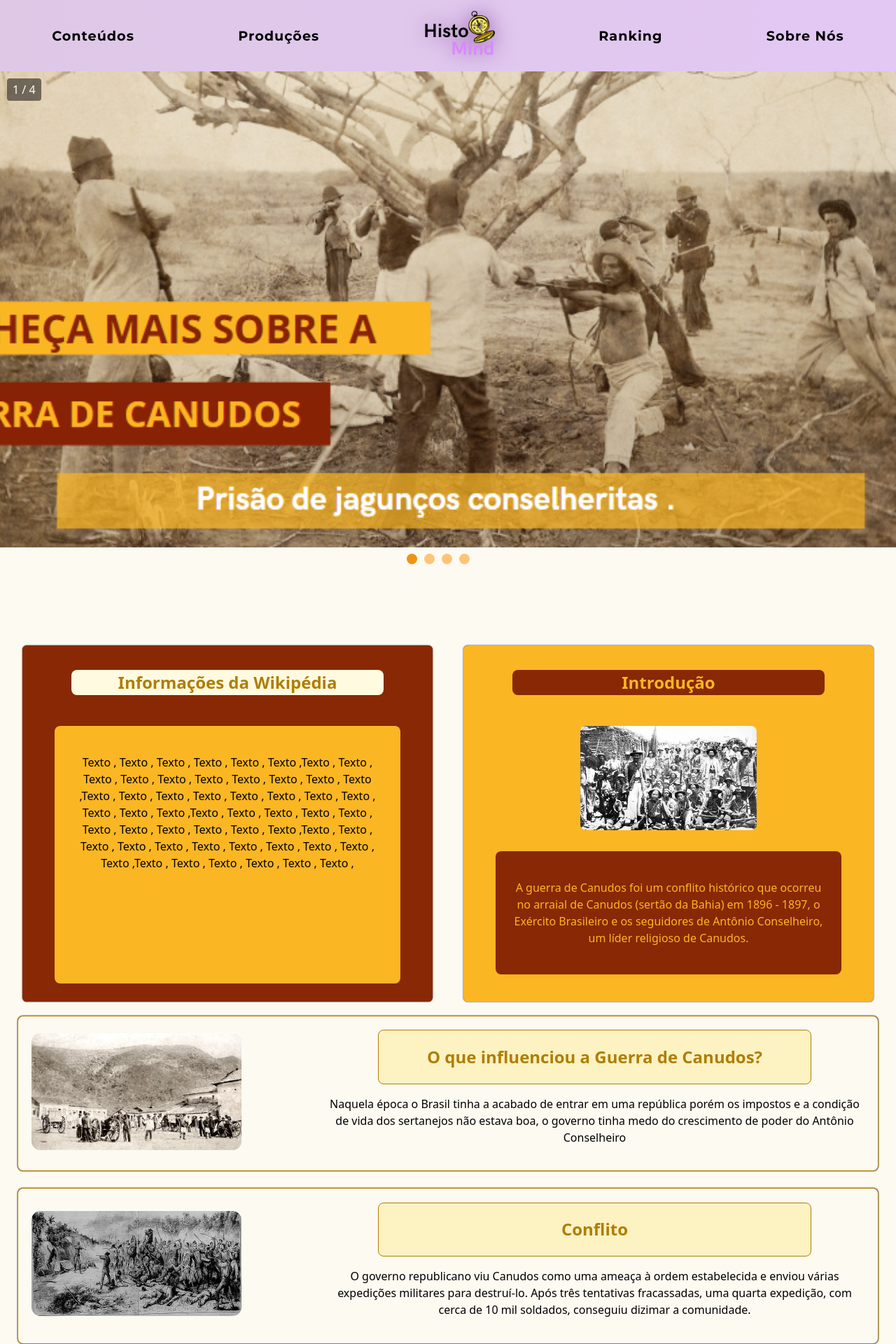
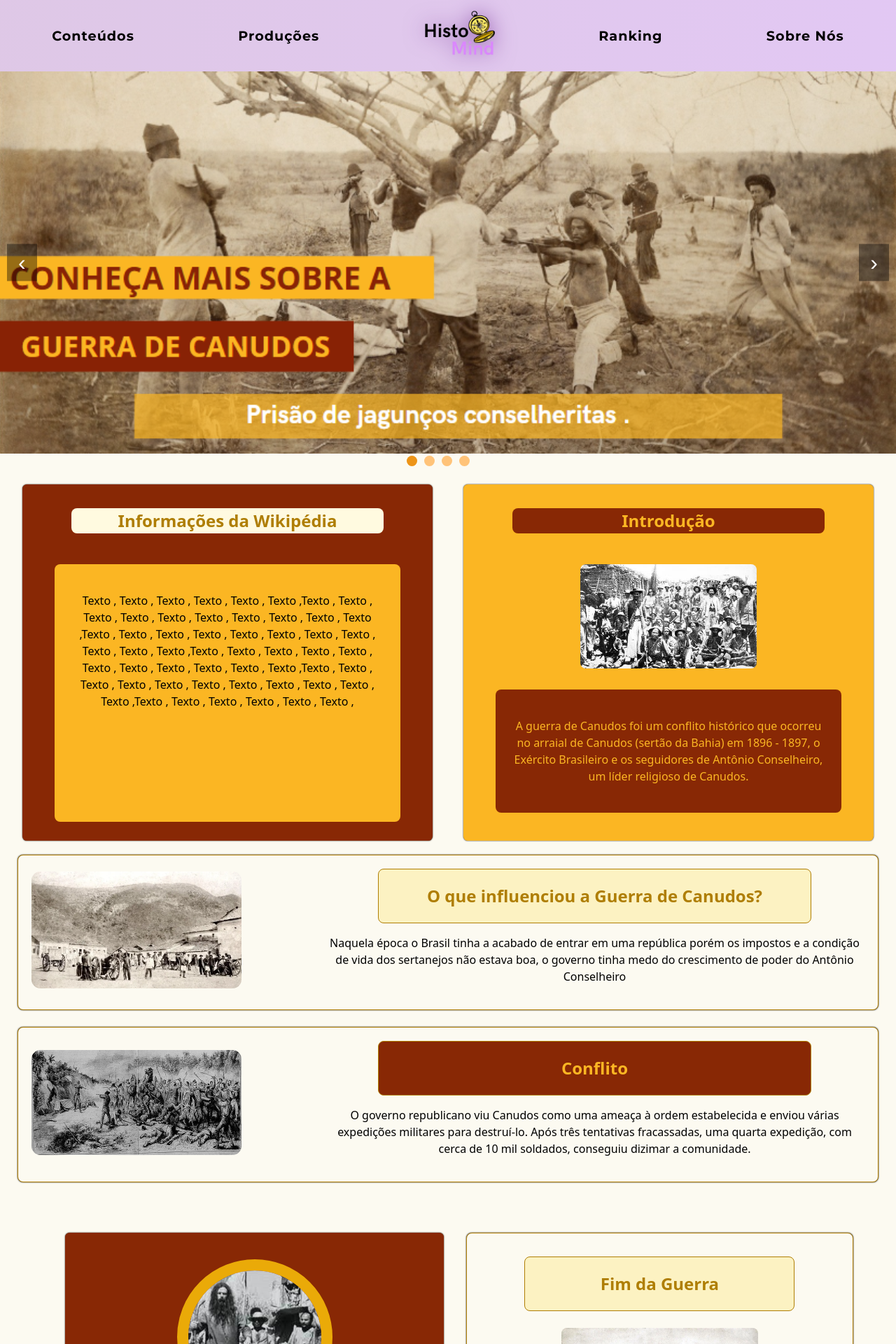
Before and after one commit to vitorcecato-sesi/projeto-historia, a React (Vite) app: page /Guerra-Canudos in a window 1280 px wide. Shown: the top 1920 px of the page at 70% size. Built offline with nearby package versions, Linux system fonts and the light colour scheme.

Commit message:
Feito a pagina da Guerra de Canudos ( sem Wikipédia)

```diff
--- a/src/pages/GuerraCanudos.jsx
+++ b/src/pages/GuerraCanudos.jsx
@@ -19,14 +19,28 @@ export default function GuerraCanudos() {
   return (
     <>
      <div className="Bloco-Carrossel">
-        <div className="Numeros">
-          {index + 1} / {imagens.length}
-        </div>
+
+  <div className="Carrossel-Container">
+    <button
+      className="Botao-Carrossel Esquerda"
+      onClick={() => setIndex((prev) => (prev === 0 ? imagens.length - 1 : prev - 1))}
+    >
+      ‹
+    </button>
+
     <img
       src={imagens[index]}
       alt={`Slide ${index + 1}`}
-          style={{ width: "100%", height: "85%", objectFit: "cover" }}
+      className="Imagem-Carrossel"
     />
+
+    <button
+      className="Botao-Carrossel Direita"
+      onClick={() => setIndex((prev) => (prev === imagens.length - 1 ? 0 : prev + 1))}
+    >
+      ›
+    </button>
+  </div>
 
   <div className="Bolinhas">
     {imagens.map((_, i) => (
@@ -116,7 +130,7 @@ export default function GuerraCanudos() {
           </div>
 
           <div className="Texto-OqInflu">
-            <div className="Titulo-OqIn">
+            <div className="Titulo-Con">
               <h2>Conflito</h2>
             </div>
             <p>
@@ -181,9 +195,11 @@ export default function GuerraCanudos() {
       <div className="cor">
         <div className="Juntos">
           <div className="Bloco-Video">
+            <center>
             <h2 className="Titulo-Video">
               Vídeo explicativo sobre a Guerra de Canudos
             </h2>
+            </center>
             <center>
               <iframe
                 width="540"
@@ -208,10 +224,11 @@ export default function GuerraCanudos() {
           </div>
 
           <div className="Bloco-Filme">
+            <center>
             <h2 className="Titulo-Video">
-              {" "}
               Filme explicativo sobre a Guerra de Canudos
             </h2>
+            </center>
             <center>
               <iframe
                 width="540"
--- a/src/pages/style/GuerraCanudos.css
+++ b/src/pages/style/GuerraCanudos.css
@@ -1,24 +1,45 @@
 body {
   background-color: #FCFAF1;
 }
-
-.Bloco-Carrossel {
+.Carrossel-Container {
   position: relative;
-  height: 100vh;
-  /* Altura total da viewport */
-
+  display: flex;
+  align-items: center;
+  justify-content: center;
+  height: 85%;
+  width: 100%;
 }
 
+.Imagem-Carrossel {
+  width: 100%;
+  height: 100%;
+  object-fit: cover;
+}
 
-.Numeros {
+.Botao-Carrossel {
   position: absolute;
-  top: 10px;
+  background-color: rgba(0, 0, 0, 0.4);
+  border: none;
+  color: white;
+  font-size: 2rem;
+  padding: 0.5rem 1rem;
+  cursor: pointer;
+  z-index: 2;
+  top: 50%;
+  transform: translateY(-50%);
+  transition: background-color 0.2s ease;
+}
+
+.Botao-Carrossel:hover {
+  background-color: rgba(0, 0, 0, 0.6);
+}
+
+.Botao-Carrossel.Esquerda {
   left: 10px;
-  color: white;
-  background-color: rgba(0, 0, 0, 0.5);
-  padding: 4px 8px;
-  border-radius: 4px;
-  z-index: 1;
+}
+
+.Botao-Carrossel.Direita {
+  right: 10px;
 }
 
 
@@ -278,3 +299,14 @@ iframe {
 .Api-Wikipedia:hover , .Bloco-Intro:hover , .Bloco-OqInflu:hover , .Conflito:hover , .Bloco-Anto:hover , .Bloco-Fim:hover , .Titulo-Video:hover , .Texto-Video:hover {
   box-shadow: 1px 1px 5px 1px #000000;
 }
+
+.Titulo-Con{
+  background-color: #882805;
+  color: #FBB623;
+  text-align: center;
+  width: 80%;
+  border-radius: 0.5em;
+  border: #AF7E04 solid 0.1em;
+  border-radius: 0.5em;
+
+}
```
Also changed, not shown: src/pages/Crisede1929.jsx (added), src/pages/style/Crisede1929.css (added). Lines whose indentation alone changed are shown as unchanged.
